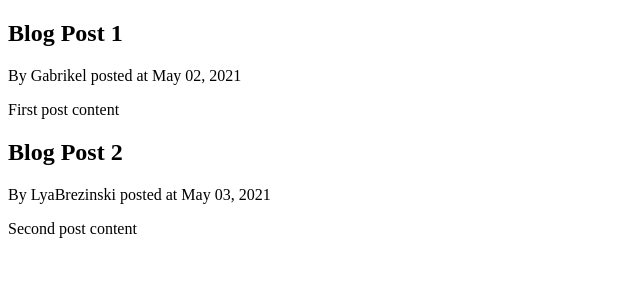
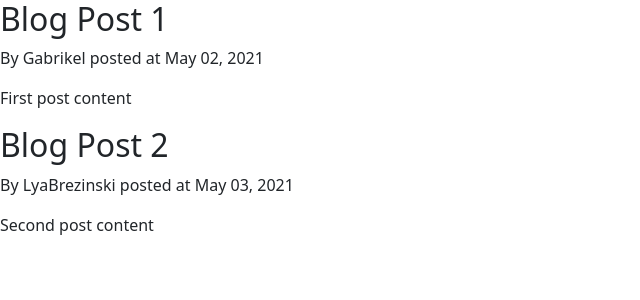
Before and after one commit to Gabrikel/django-blog, a Django app: page / in a window 1280 px wide. Shown: the top 300 px of the page, without its empty margins (0-640 px from the left). Run offline with Django 3.2, Linux system fonts and the light colour scheme.

Commit message:
bootstrap added in base.html

```diff
--- a/blog/templates/blog/base.html
+++ b/blog/templates/blog/base.html
@@ -1,6 +1,13 @@
 <!DOCTYPE html>
 <html>
 <head>
+    <!-- Required meta tags -->
+    <meta charset="utf-8">
+    <meta name="viewport" content="width=device-width, initial-scale=1">
+
+    <!-- Bootstrap CSS -->
+    <link href="https://cdn.jsdelivr.net/npm/bootstrap@5.0.0-beta3/dist/css/bootstrap.min.css" rel="stylesheet" integrity="sha384-eOJMYsd53ii+scO/bJGFsiCZc+5NDVN2yr8+0RDqr0Ql0h+rP48ckxlpbzKgwra6" crossorigin="anonymous">
+
     {% if title %}
         <title>Django Blog - {{ title }}</title>
     {% else %}
@@ -9,5 +16,12 @@
 </head>
 <body>
     {% block content %}{% endblock %}
+    <!-- Option 1: Bootstrap Bundle with Popper
+    <script src="https://cdn.jsdelivr.net/npm/bootstrap@5.0.0-beta3/dist/js/bootstrap.bundle.min.js" integrity="sha384-JEW9xMcG8R+pH31jmWH6WWP0WintQrMb4s7ZOdauHnUtxwoG2vI5DkLtS3qm9Ekf" crossorigin="anonymous"></script>
+    -->
+
+    <!-- Option 2: Separate Popper and Bootstrap JS -->
+    <script src="https://cdn.jsdelivr.net/npm/@popperjs/core@2.9.1/dist/umd/popper.min.js" integrity="sha384-SR1sx49pcuLnqZUnnPwx6FCym0wLsk5JZuNx2bPPENzswTNFaQU1RDvt3wT4gWFG" crossorigin="anonymous"></script>
+    <script src="https://cdn.jsdelivr.net/npm/bootstrap@5.0.0-beta3/dist/js/bootstrap.min.js" integrity="sha384-j0CNLUeiqtyaRmlzUHCPZ+Gy5fQu0dQ6eZ/xAww941Ai1SxSY+0EQqNXNE6DZiVc" crossorigin="anonymous"></script>
 </body>
 </html>
```
